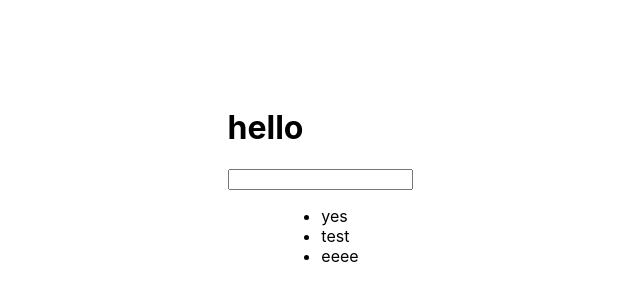
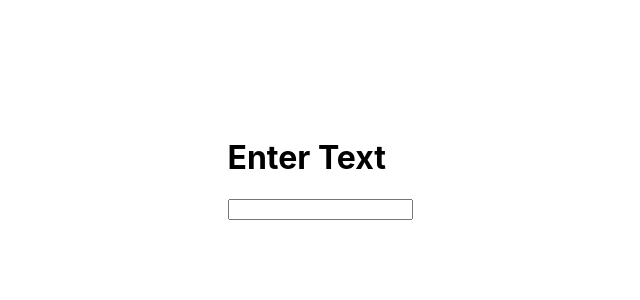
Before and after one commit to f1reball/list-concept, a React (Create React App) app: page / in a window 1280 px wide. Shown: the part 216-516 px from the top of the page, without its empty margins (320-960 px from the left). Built offline with nearby package versions, Linux system fonts and the light colour scheme; the HTML template or start-up script is replaced by a standard one.

Commit message:
added ability to add to list and shows on render

```diff
--- a/src/App.js
+++ b/src/App.js
@@ -6,9 +6,8 @@ import ListDisplay from './components/listDisplay';
 
 function App() {
 
-  const initial = ["yes", "test", "eeee"];
 
-  const [list, setList] = useState(initial);
+  const [list, setList] = useState([]);
 
   return (
     <div className="App">
--- a/src/components/input.js
+++ b/src/components/input.js
@@ -1,7 +1,6 @@
 import React, { useState } from "react";
 
-function Input() {
-
+function Input(props) {
     const [data, setData] = useState("");
 
     function handleChange(e) {
@@ -10,16 +9,15 @@ function Input() {
 
     function handleSubmit(e) {
         e.preventDefault();
-
         if(data !== "") {
-            console.log(data);
+            props.listSetter(props.list.concat(data));
             setData("");
         }
     }
 
     return(
         <div>
-            <h1>hello</h1>
+            <h1>Enter Text</h1>
             <form onSubmit={handleSubmit}>
                 <input type="text" onChange={handleChange} value={data}></input>
             </form>
```
